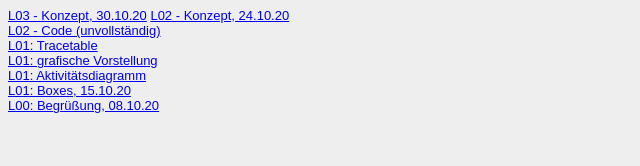
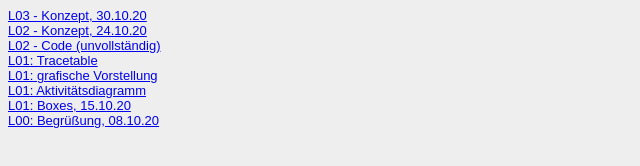
Before and after one commit to Michele-Chantal/EIA2-WiSe20-21, a plain HTML site: page Steckbrief/steckbrief.htm in a window 1280 px wide. Shown: the whole page, without its empty margins (0-640 px from the left). Drawn offline with Linux system fonts and the light colour scheme.

Commit message:
Update steckbrief.htm

```diff
--- a/Steckbrief/steckbrief.htm
+++ b/Steckbrief/steckbrief.htm
@@ -15,7 +15,7 @@ body {
 </head>
 
 <body>
-	<a href="https://michele-chantal.github.io/EIA2-WiSe20-21/Aufgabe3/L03_Konzept.pdf" target="_blank">L03 - Konzept, 30.10.20</a>
+	<a href="https://michele-chantal.github.io/EIA2-WiSe20-21/Aufgabe3/L03_Konzept.pdf" target="_blank">L03 - Konzept, 30.10.20</a><br>
 	<a href="https://michele-chantal.github.io/EIA2-WiSe20-21/Aufgabe2/L02-Konzept.pdf" target="_blank">L02 - Konzept, 24.10.20</a><br>
 	<a href="https://michele-chantal.github.io/EIA2-WiSe20-21/Aufgabe2/Aufgabe2.html" target="_blank">L02 - Code (unvollständig)</a><br>
 	<a href="https://michele-chantal.github.io/EIA2-WiSe20-21/Aufgabe1/Tracetable.jpg" target="_blank">L01: Tracetable</a><br>
```
